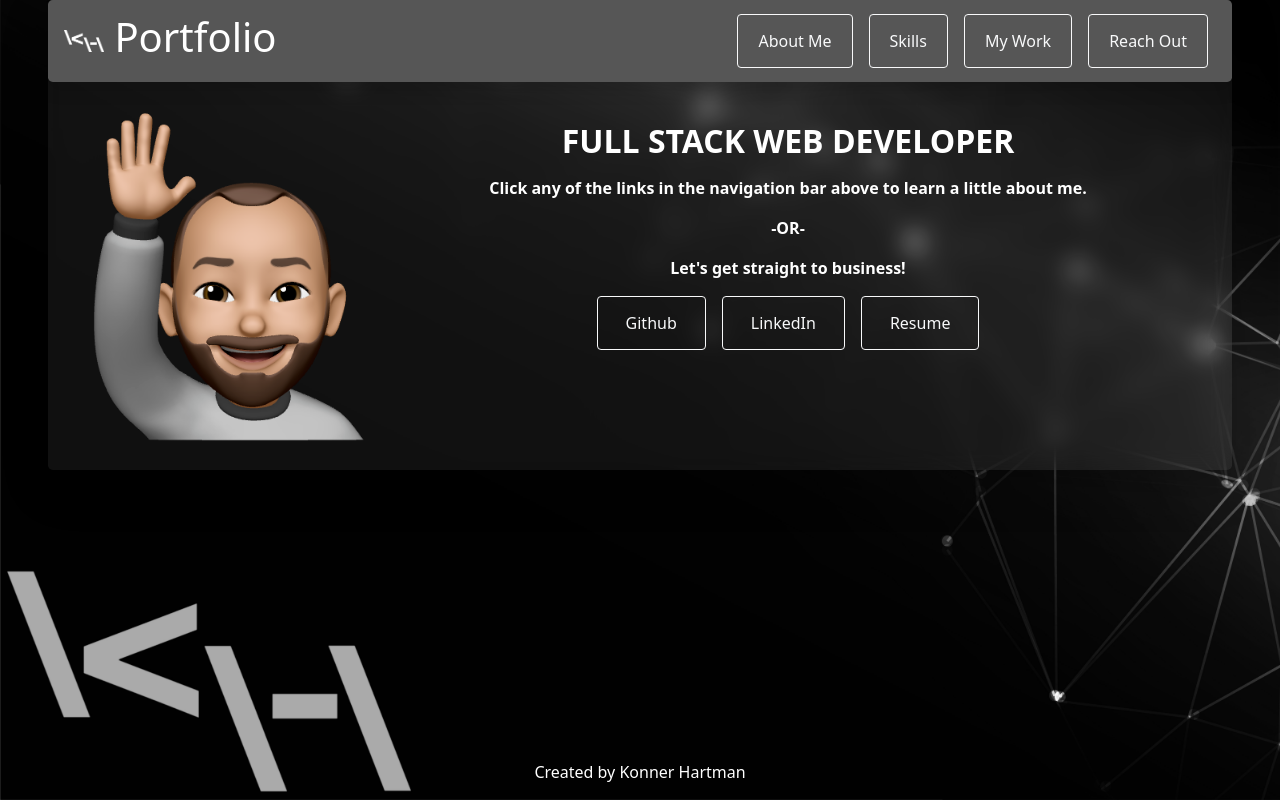
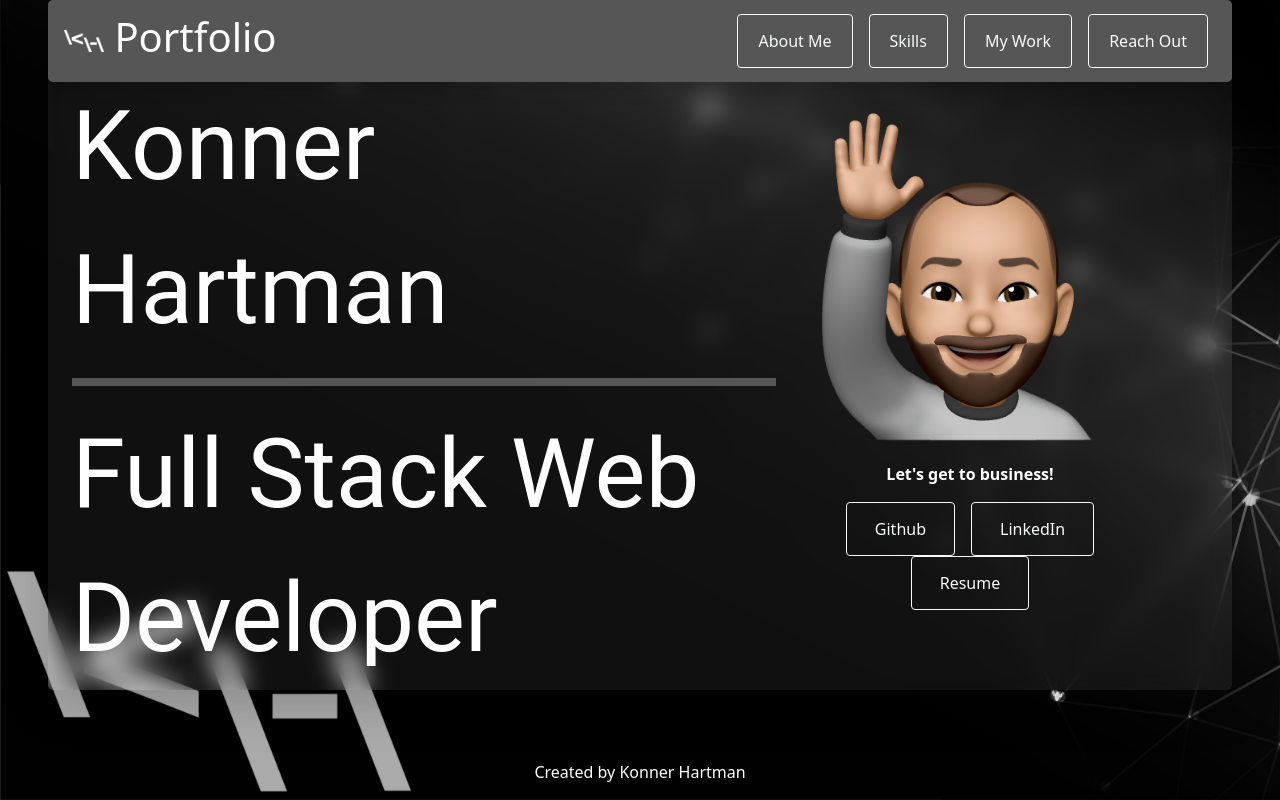
Before and after one commit to konnerhartman/Portfolio-React, a React (Create React App) app: page / in a window 1280 px wide. Built offline with nearby package versions, Linux system fonts and the light colour scheme.

Commit message:
added intro text annimation to home page

```diff
--- a/src/components/pages/Home.js
+++ b/src/components/pages/Home.js
@@ -4,15 +4,23 @@ import waveEmoji from '../../images/kh-emoji-wave.png';
 export default function Home() {
   return (
     <div className="container row my-4">
-        <div className="d-none d-sm-none d-md-block d-lg-block col-4">
-            <img className="img-fluid" src={waveEmoji} alt="Emoji of Konner waving his hand."/>
+        <div className="col-lg-8 col-md-8 col-sm-12">
+            <div class="animated-title">
+                <div class="text-top">
+                    <div>
+                    <span>Konner</span>
+                    <span>Hartman</span>
+                    </div>
+                </div>
+                <div class="text-bottom">
+                    <div>Full Stack Web Developer</div>
+                </div>
+            </div>
         </div>
-        <div className="col-lg-8 col-md-8 col-sm-12">
+        <div className="col-lg-4 col-md-4 col-sm-12">
+            <img className="d-none d-sm-none d-md-block d-lg-block img-fluid" src={waveEmoji} alt="Emoji of Konner waving his hand."/>
             <div className="text-center">
-                <h2 className='fw-bold m-3'>FULL STACK WEB DEVELOPER</h2>
-                <p className="fw-bold m-3">Click any of the links in the navigation bar above to learn a little about me.</p>
-                <p className="fw-bold m-3">-OR-</p>
-                <p className="fw-bold m-3">Let's get straight to business!</p>
+                <p className="fw-bold m-3">Let's get to business!</p>
                 <div className='mb-5'>
                     <button type="button" className="btn btn-outline-light mx-2">
                         <a target="_blank" rel="noreferrer" className="nav-link active text-reset" href="https://github.com/konnerhartman">Github</a>
--- a/src/index.css
+++ b/src/index.css
@@ -9,3 +9,63 @@ body {
     background-position: bottom left;
     background-repeat: no-repeat; background-size: cover;
 }
+
+@import url('https://fonts.googleapis.com/css?family=Roboto:700');
+@keyframes showTopText {
+  0% { transform: translate3d(0, 100%, 0); }
+  40%, 60% { transform: translate3d(0, 50%, 0); }
+  100% { transform: translate3d(0, 0, 0); }
+}
+@keyframes showBottomText {
+  0% { transform: translate3d(0, -100%, 0); }
+  100% { transform: translate3d(0, 0, 0); }
+}
+.animated-title {
+  color: rgb(255, 255, 255);
+  font-family: Roboto, Arial, sans-serif;
+  height: 70vmin;
+  left: 50%;
+  position: relative;
+  top: 50%;
+  transform: translate(-50%, -50%);
+  width: 100%;
+  display: flex;
+}
+.animated-title > div {
+  height: 50%;
+  overflow: hidden;
+  position: absolute;
+  width: 100%;
+}
+.animated-title > div div {
+  font-size: 12vmin;
+  padding: 2vmin 0;
+  position: absolute;
+}
+.animated-title > div div span {
+  display: block;
+}
+.animated-title > div.text-top {
+  border-bottom: 1vmin solid #565656;
+  top: 0;
+}
+.animated-title > div.text-top div {
+  animation: showTopText 1s;
+  animation-delay: 0.5s;
+  animation-fill-mode: forwards;
+  bottom: 0;
+  transform: translate(0, 100%);
+}
+.animated-title > div.text-top div span:first-child {
+  color: #ffffff;
+}
+.animated-title > div.text-bottom {
+  bottom: 0;
+}
+.animated-title > div.text-bottom div {
+  animation: showBottomText 0.5s;
+  animation-delay: 1.75s;
+  animation-fill-mode: forwards;
+  top: 0;
+  transform: translate(0, -100%);
+}
```
